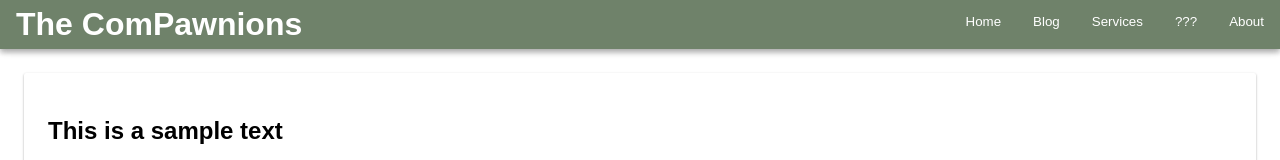
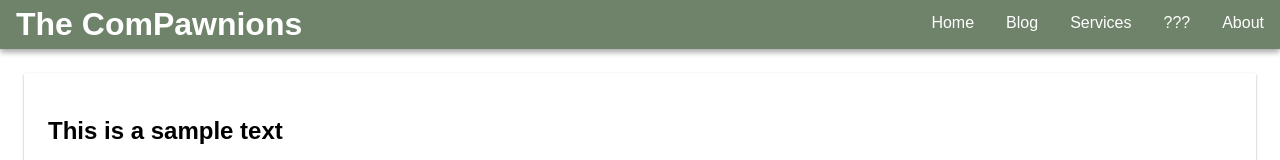
Before and after one commit to PhrotonX/theCompawnions, a plain HTML site: page html/index.html in a window 1280 px wide. Shown: the top 160 px of the page. Drawn offline with Linux system fonts and the light colour scheme.

Commit message:
Fix toolbar font size issue

```diff
--- a/styles/nav.css
+++ b/styles/nav.css
@@ -34,6 +34,10 @@
 
 }
 
+#toolbar p{
+    font-size: medium;
+}
+
 #toolbar h1{
     padding: 6px 16px;
 }
```
